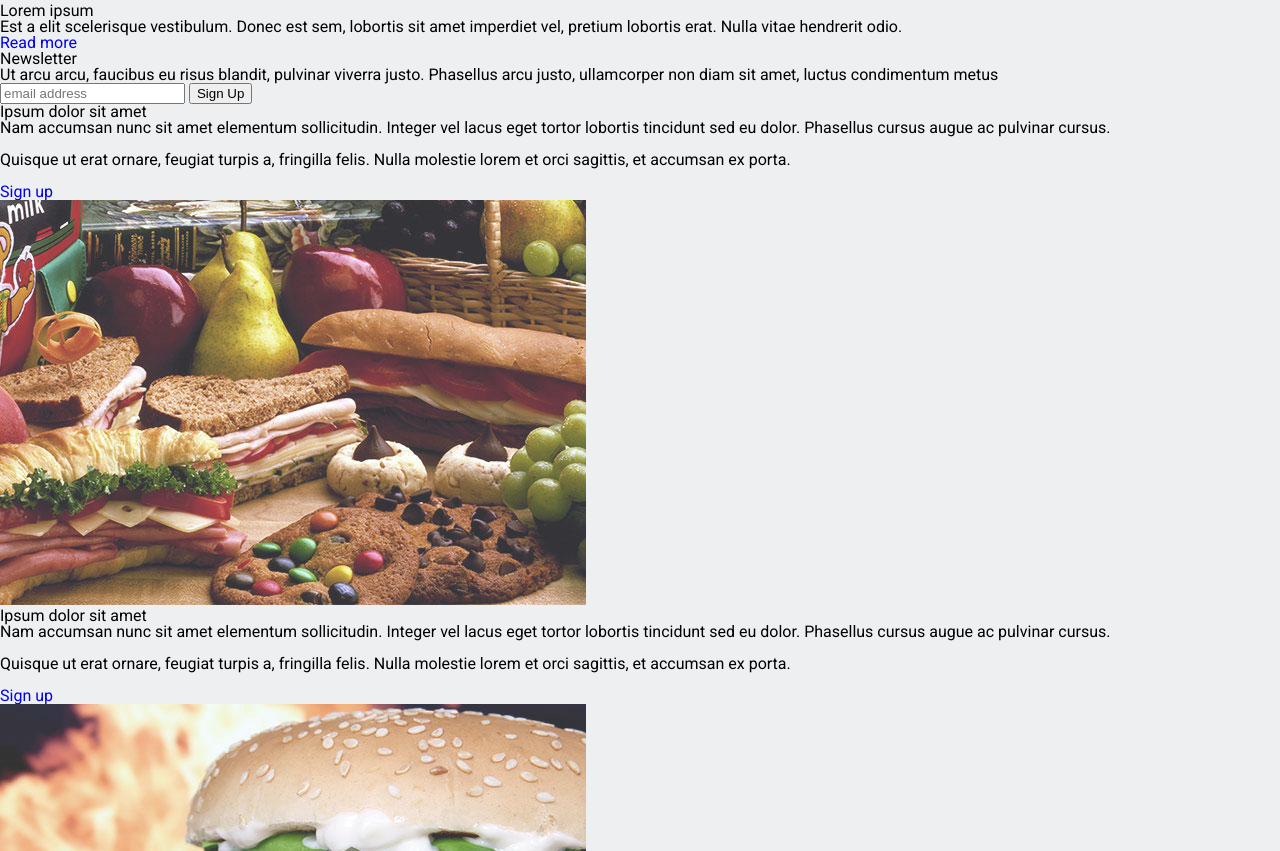
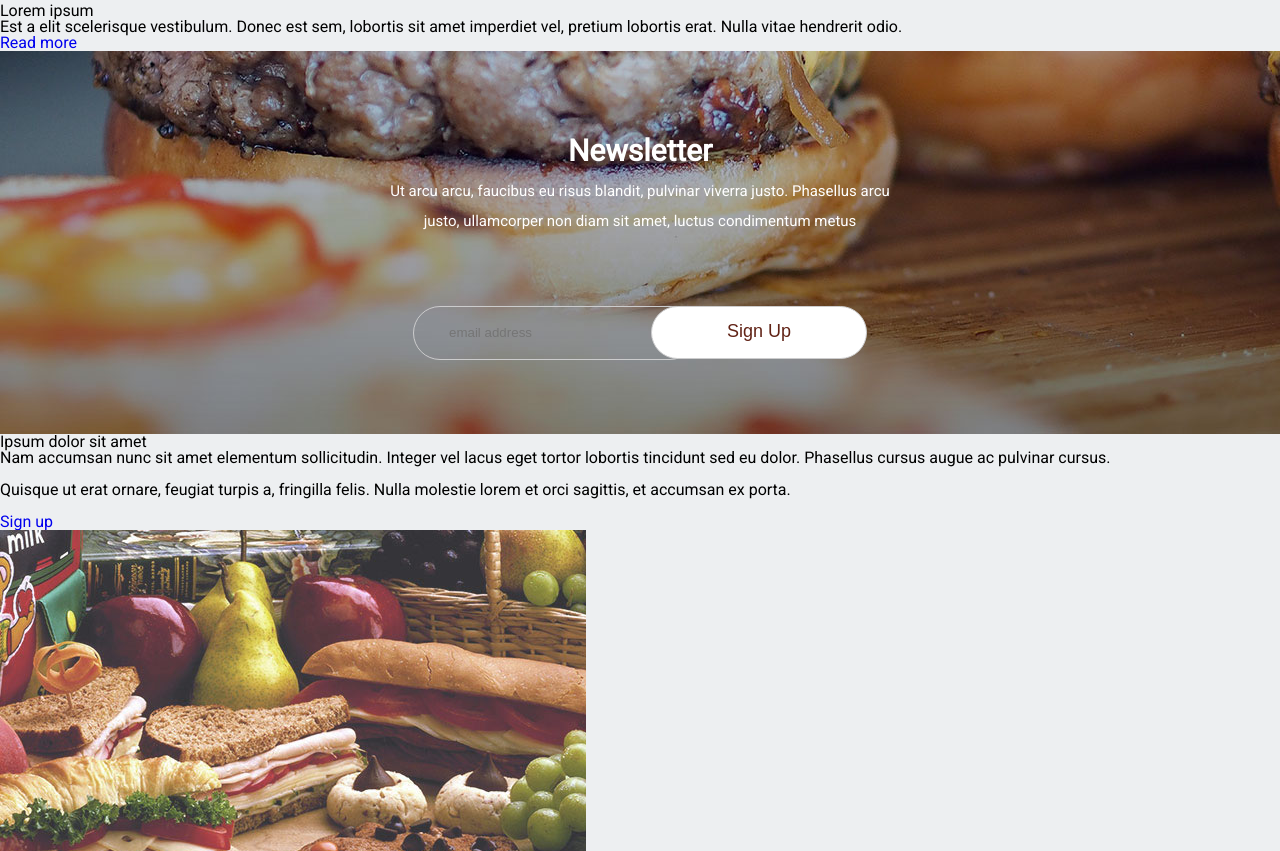
Before and after one commit to sinisa-gale/Panakeia, a plain HTML site: page index.html in a window 1280 px wide. Shown: the part 2477-3328 px from the top of the page. Drawn offline with Linux system fonts and the light colour scheme.

Commit message:
newsletter

```diff
--- a/index.html
+++ b/index.html
@@ -86,16 +86,18 @@
 
 		<!--NEWSLETTER-->
 		<section class="newsletter">
-			<div class="newsletter__wrapper">
-				<h2 class="newsletter__header">Newsletter</h2>
-				<p class="newsletter__text">Ut arcu arcu, faucibus eu risus blandit, pulvinar viverra justo.
+			<div class="newsletter-cont">
+				<h2>Newsletter</h2>
+				<p>Ut arcu arcu, faucibus eu risus blandit, pulvinar viverra justo.
 					Phasellus arcu justo, ullamcorper non diam sit amet, luctus condimentum metus</p>
-				<form action="#" class="newsletter__form">
-					<input type="email" class="newsletter__email" placeholder="email address">
-					<button class="newsletter__button">Sign Up</button>
+				<form action="#" method="post">
+					<input type="email" placeholder="email address">
+					<button>Sign Up</button>
 				</form>
 			</div>
 		</section>
+
+
 		<section class="info container">
 			<div class="info__item">
 				<div class="info__item-details">
--- a/styles/style-resp.css
+++ b/styles/style-resp.css
@@ -171,16 +171,16 @@
 		margin-top: 10px;
 		padding: 15px 50px;
 	}
-	.newsletter__email {
+	.newsletter .newsletter-cont input {
 		margin: 30px 0;
 		padding: 0 35px;
 		width: 70%;
 	}
-	.newsletter__button {
+	.newsletter .newsletter-cont button {
 		margin: 0 auto;
 		padding: 10px 50px;
 	}
-	.newsletter__header {
+	.newsletter .newsletter-cont h2 {
 		margin-top: 25px;
 	}
 	footer .footer-bottom p {
--- a/styles/style.css
+++ b/styles/style.css
@@ -61,7 +61,57 @@ header .header-cont nav a:hover {
 }
 
 /*---NEWSLETTER---*/
-
+.newsletter {
+	background: url(../images/newsletter-bg.jpg);
+	background-position: center;
+	height: 383px;
+}
+.newsletter .newsletter-cont {
+	margin: auto;
+	max-width: 535px;
+	color: #FFF;
+	text-align: center;
+}
+.newsletter .newsletter-cont h2 {
+	display: inline-block;
+	line-height: 50px;
+	margin-top: 75px;
+	font-size: 30px;
+	font-weight: 700;
+}
+.newsletter .newsletter-cont p {
+	font-size: 15px;
+	line-height: 30px;
+	font-weight: 300;
+}
+.newsletter .newsletter-cont input {
+	max-width: 225px;
+	height: 50px;
+	padding-left: 35px;
+	padding-right: 70px;
+	border: 1px solid #CCCCCD;
+	border-radius: 50px;
+	background: transparent;
+	color: #EEEEF0;
+}
+.newsletter .newsletter-cont input:focus {
+	outline: none;
+}
+.newsletter .newsletter-cont button {
+	cursor: pointer;
+	display: inline-block;
+	margin-left: -50px;
+	margin-top: 70px;
+	padding: 14px 75px 16px 75px;
+	border: 1px solid #CCCCCD;
+	border-radius: 50px;
+	background: #FFF;
+	font-size: 18px;
+	color: #612316;
+}
+.newsletter .newsletter-cont button:hover {
+	color: #DD4B2B;
+}
 
 /*---FOOTER---*/
 footer .footer-top {
```
